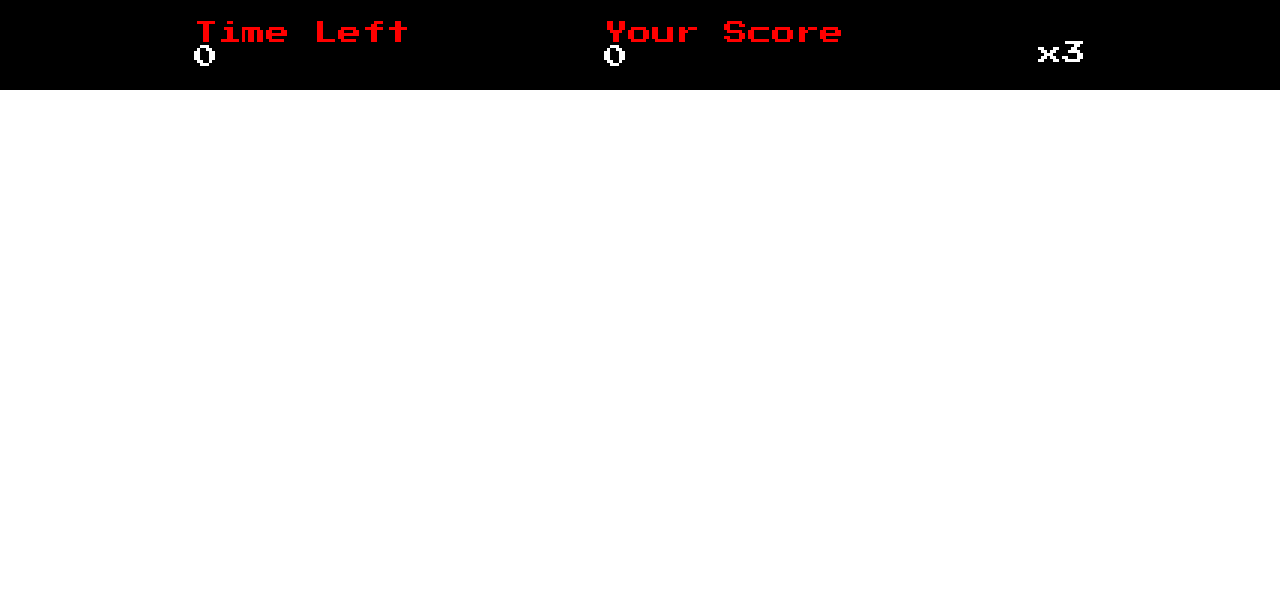
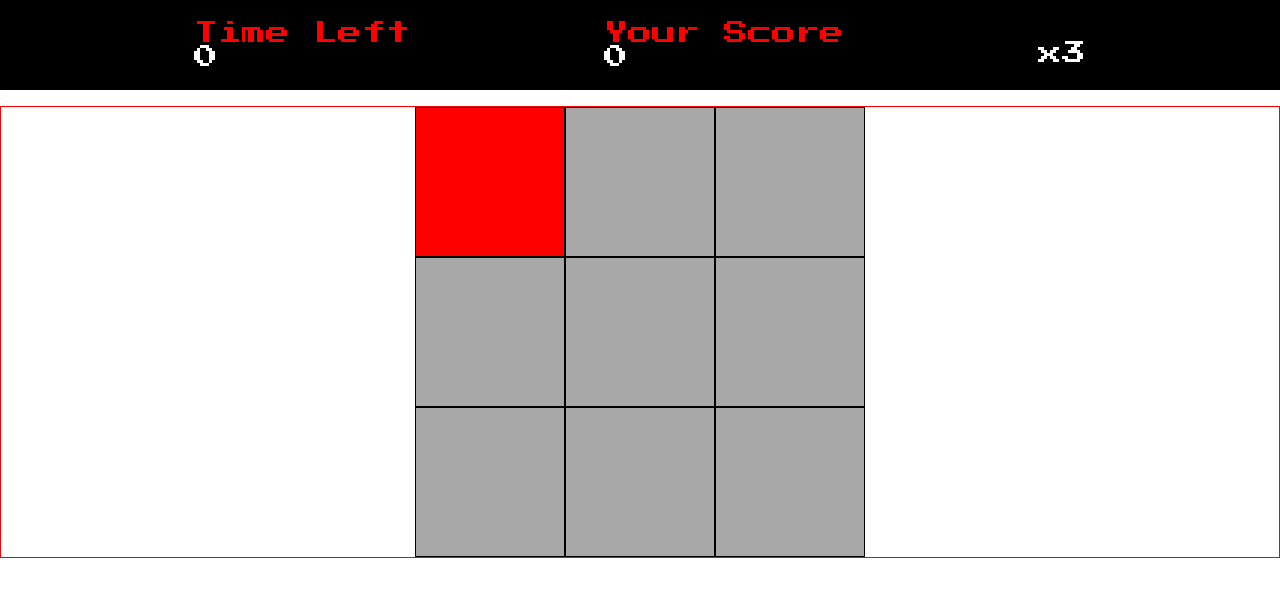
Before and after one commit to RaphaelTW/Jogo_Detona_Ralph-JS, a plain HTML site: page index.html in a window 1280 px wide. Drawn offline with Linux system fonts and the light colour scheme.

Commit message:
criando os painéis principais

```diff
--- a/index.html
+++ b/index.html
@@ -7,7 +7,7 @@
     <meta name="viewport" content="width=device-width, initial-scale=1.0, shrink-to-fit=no" />
     <meta name="description" content="Jogo Detona Ralph 🧔" />
     <title>Detona Ralph 🧔</title>
-  <!-- fonts -->
+    <!-- fonts -->
     <link rel="preconnect" href="https://fonts.googleapis.com">
     <link rel="preconnect" href="https://fonts.gstatic.com" crossorigin>
     <link href="https://fonts.googleapis.com/css2?family=Press+Start+2P&display=swap" rel="stylesheet">
@@ -37,7 +37,23 @@
       </div>
 
       <div class="panel">
+        <div class="panel-row">
+          <div class="square enemy" id="1"></div>
+          <div class="square" id="2"></div>
+          <div class="square" id="3"></div>
+        </div>
 
+        <div class="panel-row">
+          <div class="square" id="4"></div>
+          <div class="square" id="5"></div>
+          <div class="square" id="6"></div>
+        </div>
+
+        <div class="panel-row">
+          <div class="square" id="7"></div>
+          <div class="square" id="8"></div>
+          <div class="square" id="9"></div>
+        </div>
       </div>
     </div>
 
--- a/src/css/style.css
+++ b/src/css/style.css
@@ -1,5 +1,7 @@
 .container {
   display: flex;
+  flex-direction: column;
+  height: 100vh;
 }
 
 .menu {
@@ -11,3 +13,22 @@
   background-color: #000;
   color: #fff;
 }
+
+.panel {
+  margin-top: 1rem;
+  display: flex;
+  align-items: center;
+  justify-content: center;
+  border: 1px solid #ff0000;
+}
+
+.square {
+  height: 150px;
+  width: 150px;
+  border: 1px solid #000000;
+  background-color: #a8a8a8;
+}
+
+.enemy {
+  background-color: #ff0000;
+}
```
